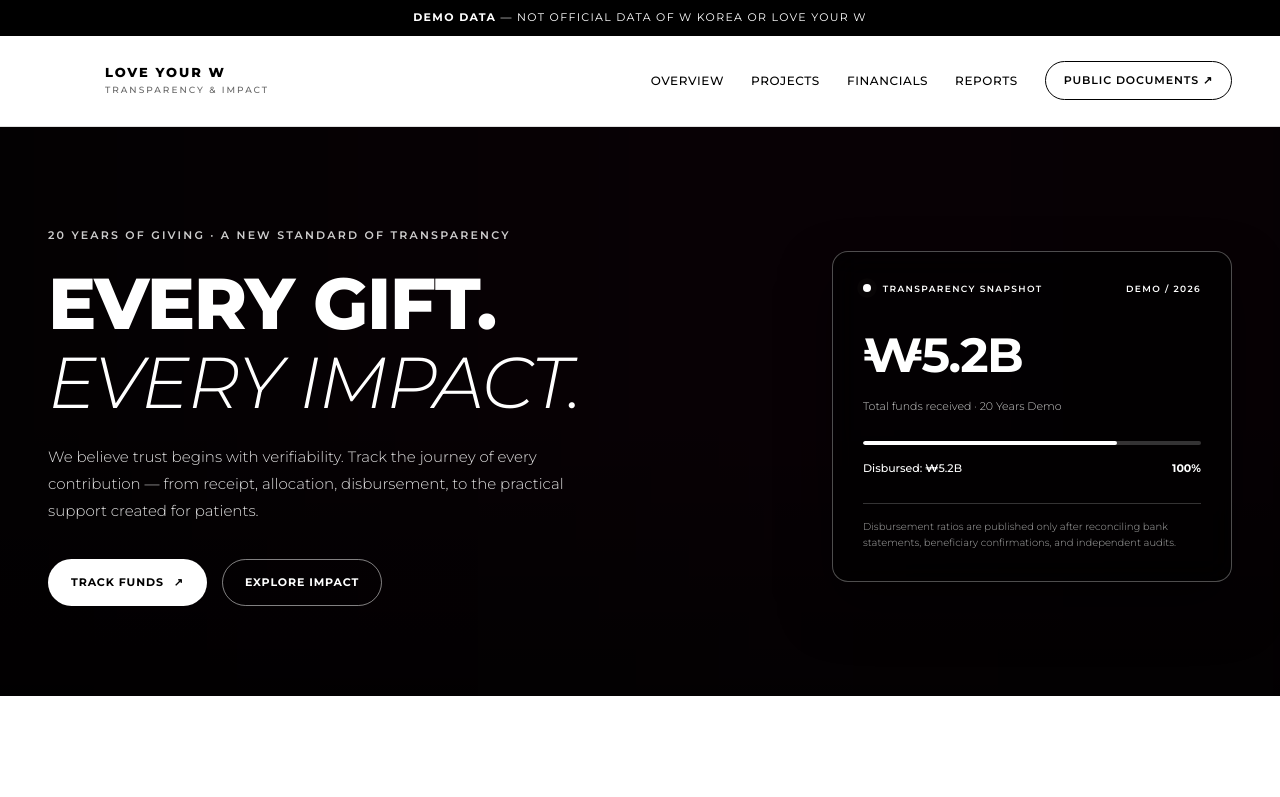
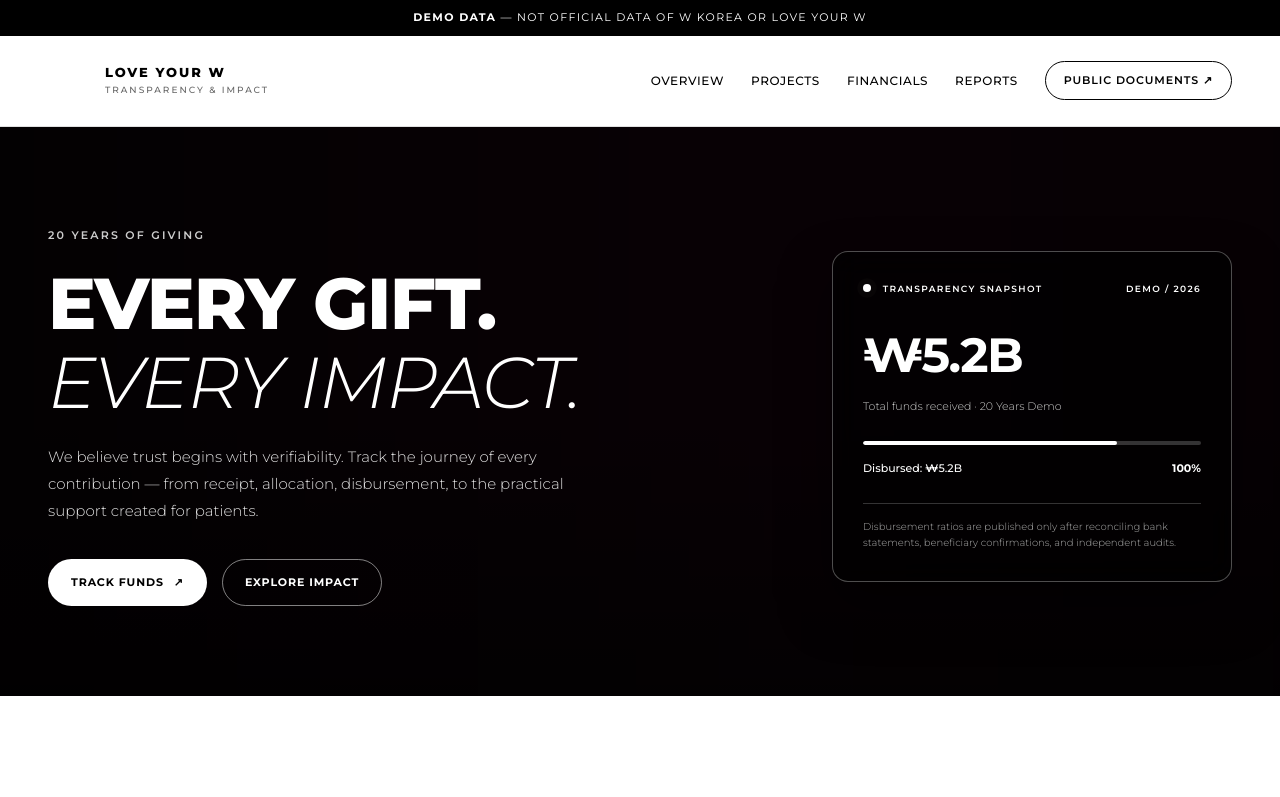
Before and after one commit to Lychee-cyber123/loveyourw.transparencygialap.com, a plain HTML site: page index.html in a window 1280 px wide. Shown: the top 797 px of the page. Drawn offline with Linux system fonts and the light colour scheme.

Commit message:
Update index.html

```diff
--- a/index.html
+++ b/index.html
@@ -329,7 +329,7 @@
     <section class="hero">
       <div class="hero-inner">
         <div>
-          <div class="eyebrow">20 years of giving · A new standard of transparency</div>
+          <div class="eyebrow">20 years of giving</div>
           <h1>Every gift.<br /><em>Every impact.</em></h1>
           <p class="hero-copy">We believe trust begins with verifiability. Track the journey of every contribution — from receipt, allocation, disbursement, to the practical support created for patients.</p>
           <div class="hero-actions">
```
